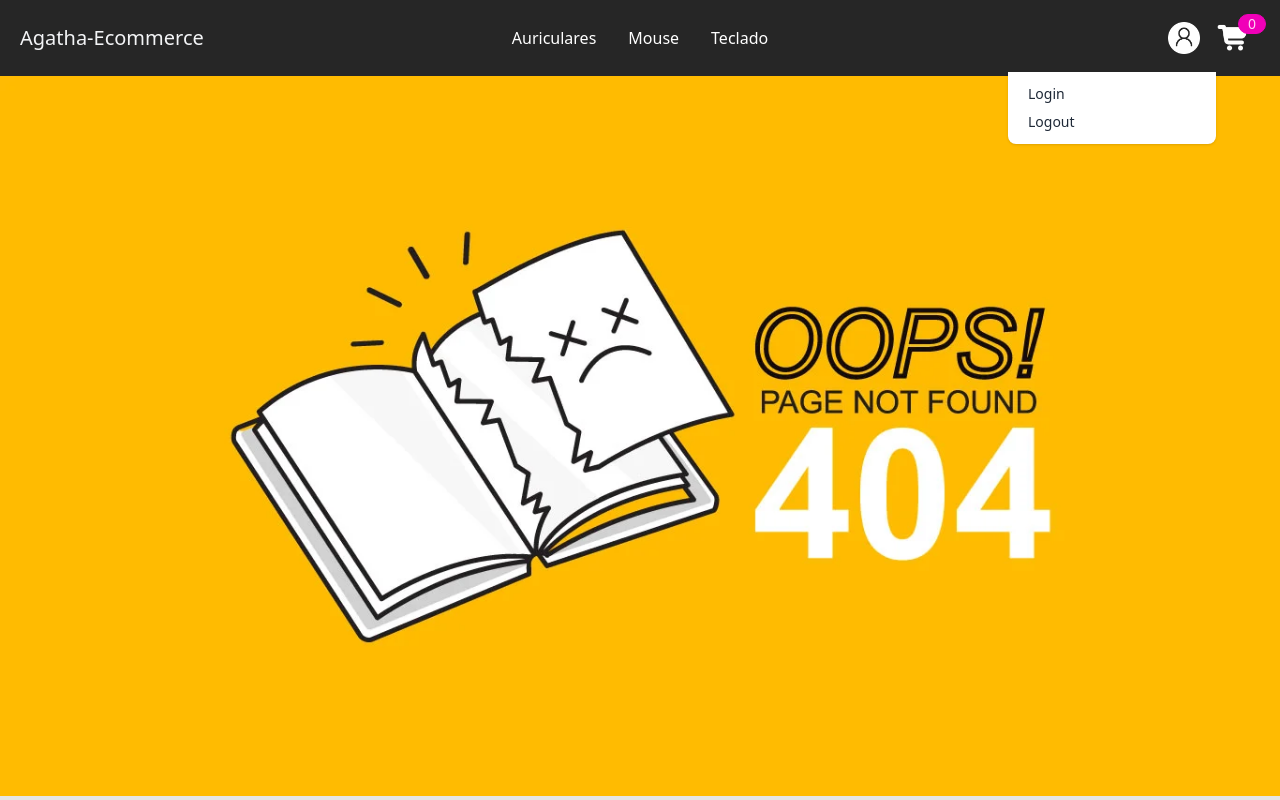
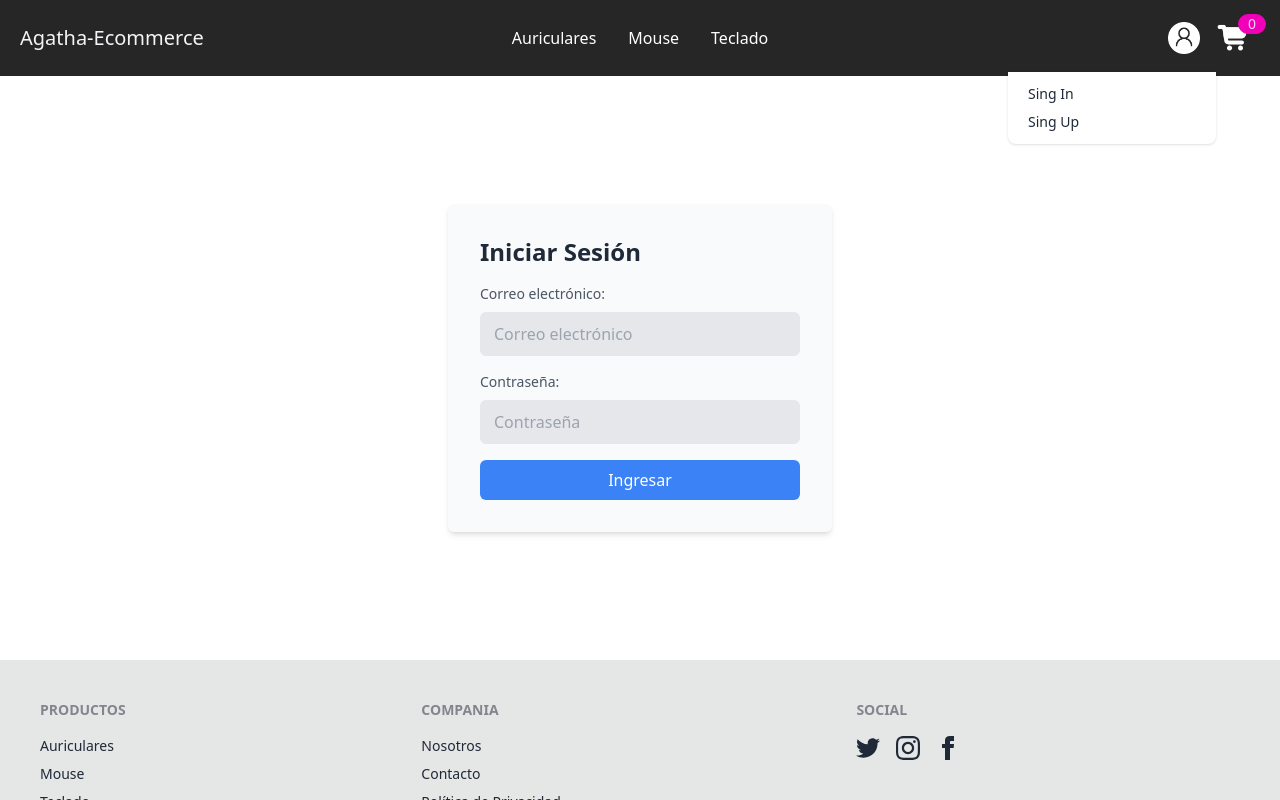
Before and after one commit to debora662/EntregaFinal-Mazzitelli, a React (Vite) app: page /singin in a window 1280 px wide. Both pictures are taken after a click on the button 1191 px from the left and 35 px from the top of the page. Shown: the top 800 px of the page. Built offline with nearby package versions, Linux system fonts and the light colour scheme; no server answers.

Commit message:
prueba auth

```diff
--- /dev/null
+++ b/src/components/Auth/SingIn.jsx
@@ -0,0 +1,60 @@
+import { signInWithEmailAndPassword } from 'firebase/auth';
+import {auth} from "../../firebase/client";
+import { useState } from "react";
+
+
+const SingIn = () => {
+    const [email, setEmail] = useState("");
+    const [password, setPassword] = useState("");
+
+    const handleSingIn = async () => {
+        try {
+        await signInWithEmailAndPassword(auth, email, password);
+        } catch (error) {
+          console.error("Error al iniciar sesión", error.message)
+        }
+    }
+  return (
+    <div className="flex items-center justify-center my-32">
+            <div className="bg-gray-50 p-8 shadow-md rounded-md w-96">
+                <h2 className="text-2xl font-semibold mb-4">Iniciar Sesión</h2>
+                <form onSubmit={handleSingIn}>
+                    <div className="mb-4">
+                        <label className="block text-gray-600 text-sm font-medium mb-2" htmlFor="email">
+                            Correo electrónico:
+                        </label>
+                        <input
+                            className="w-full px-3 py-2 rounded-md bg-gray-200 focus:outline-none border-2 focus:border-blue-500 text-gray-700"
+                            type="email"
+                            id="email"
+                            placeholder="Correo electrónico"
+                            value={email}
+                            onChange={(e) => setEmail(e.target.value)}
+                        />
+                    </div>
+                    <div className="mb-4">
+                        <label className="block text-gray-600 text-sm font-medium mb-2" htmlFor="password">
+                            Contraseña:
+                        </label>
+                        <input
+                            className="w-full px-3 py-2 rounded-md bg-gray-200 focus:outline-none border-2 focus:border-blue-500 text-gray-700"
+                            type="password"
+                            id="password"
+                            placeholder="Contraseña"
+                            value={password}
+                            onChange={(e) => setPassword(e.target.value)}
+                        />
+                    </div>
+                    <button
+                        className="w-full bg-blue-500 text-white py-2 rounded-md hover:bg-blue-600 focus:outline-none focus:ring focus:border-blue-300"
+                        type="submit"
+                    >
+                        Ingresar
+                    </button>
+                </form>
+            </div>
+        </div>
+  )
+}
+
+export default SingIn;
--- a/src/components/Auth/LogIn.jsx
+++ b/src/components/Auth/SingUp.jsx
@@ -1,14 +1,16 @@
-import {auth} from '../../firebase/client';
-import { signInWithEmailAndPassword } from 'firebase/auth';
+import { createUserWithEmailAndPassword } from 'firebase/auth';
+import {auth} from "../../firebase/client";
 import { useState } from "react";
 
-const Auth = () => {
+
+const SingUp = () => {
     const [email, setEmail] = useState("");
     const [password, setPassword] = useState("");
 
-    const handleLogin = async () => {
+    const handleSingUp = async () => {
         try {
-        await signInWithEmailAndPassword(auth, email, password);
+        await createUserWithEmailAndPassword(auth, email, password);
+        console.log("Usuario registrado exitosamente");
         } catch (error) {
           console.error("Error al iniciar sesión", error.message)
         }
@@ -16,8 +18,8 @@ const Auth = () => {
   return (
     <div className="flex items-center justify-center my-32">
             <div className="bg-gray-50 p-8 shadow-md rounded-md w-96">
-                <h2 className="text-2xl font-semibold mb-4">Iniciar Sesión</h2>
-                <form>
+                <h2 className="text-2xl font-semibold mb-4">Crear Cuenta</h2>
+                <form onSubmit={handleSingUp}>
                     <div className="mb-4">
                         <label className="block text-gray-600 text-sm font-medium mb-2" htmlFor="email">
                             Correo electrónico:
@@ -46,10 +48,9 @@ const Auth = () => {
                     </div>
                     <button
                         className="w-full bg-blue-500 text-white py-2 rounded-md hover:bg-blue-600 focus:outline-none focus:ring focus:border-blue-300"
-                        type="button"
-                        onClick={handleLogin}
+                        type="submit"
                     >
-                        Iniciar Sesión
+                        Crear Cuenta
                     </button>
                 </form>
             </div>
@@ -57,4 +58,4 @@ const Auth = () => {
   )
 }
 
-export default Auth;
+export default SingUp;
--- a/src/components/NavBar/NavBar.jsx
+++ b/src/components/NavBar/NavBar.jsx
@@ -80,9 +80,11 @@ const NavBar = () => {
       </div>
       <ul tabIndex={0} className="menu menu-sm dropdown-content mt-3 z-[1] p-2 rounded-b-lg shadow bg-base-100 w-52">
         <li>
-            <Link to="/login">Login</Link>
+            <Link to="/singin">Sing In</Link>
             </li>
-        <li><a>Logout</a></li>
+        <li>
+            <Link to="/singup">Sing Up</Link>
+            </li>
       </ul>
     </div>
 
--- a/src/routers/RouterPrincipal.jsx
+++ b/src/routers/RouterPrincipal.jsx
@@ -1,4 +1,7 @@
 import {Route, Routes, BrowserRouter as Router} from "react-router-dom";
+import { useEffect } from "react";
+import { onAuthStateChanged } from "firebase/auth";
+import { auth } from "../firebase/client";
 import NavBar from "../components/NavBar/NavBar";
 import ItemListContainer from "../components/ItemListContainer/ItemListContainer";
 import ItemDetailContainer from "../components/ItemDetailContainer/ItemDetailContainer";
@@ -7,9 +10,15 @@ import Error404 from "../components/Error/Error404";
 import CartProvider from "../context/CartContext";
 import Cart from "../components/Cart/Cart";
 import Checkout from "../components/Checkout/Checkout";
-import Login from "../components/Auth/LogIn";
+import SingIn from "../components/Auth/SingIn";
+import SingUp from "../components/Auth/SingUp";
 
-function RouterPrincipal() {
+const RouterPrincipal = () => {
+    useEffect(() => {
+        const unsubscribe = onAuthStateChanged(auth, () => {});
+        return() => unsubscribe();
+    }, []);
+
     return (
         <Router>
             <CartProvider >
@@ -18,7 +27,8 @@ function RouterPrincipal() {
                     <Route path="/" element={<ItemListContainer greeting = 'Bienvenidos' />}/>
                     <Route path="/category/:categoryId" element={<ItemListContainer />}/>
                     <Route path="/item/:itemId" element={<ItemDetailContainer />}/>
-                    <Route path="/login" element={< Login/>}></Route>
+                    <Route path="/singin" element={<SingIn />}/>
+                    <Route path="/singup" element={<SingUp />}/>
                     <Route path="/cart" element={<Cart />}/>
                     <Route path="/checkout" element={<Checkout />}/>
                     <Route path="*" element={<Error404 />}/>
```
